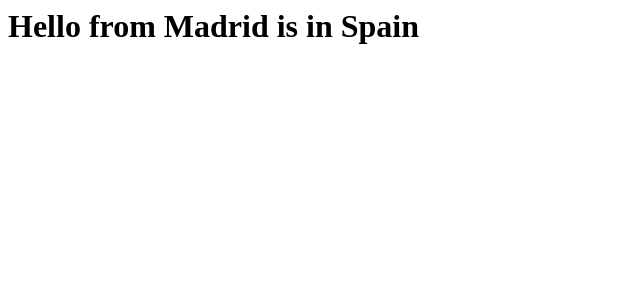
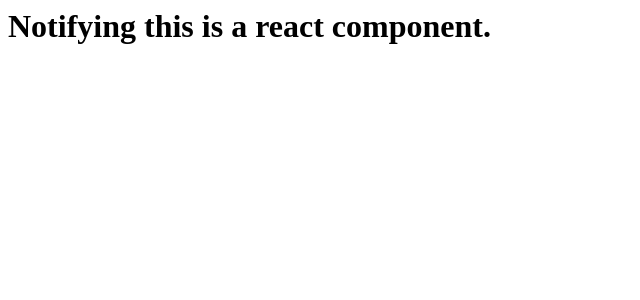
Before and after one commit to githubjack/Learnin-React, a React (Create React App) app: page / in a window 1280 px wide. Shown: the top 300 px of the page, without its empty margins (0-640 px from the left). Built offline with nearby package versions, Linux system fonts and the light colour scheme.

Commit message:
create a functional component

```diff
--- a/index.tsx
+++ b/index.tsx
@@ -6,15 +6,40 @@ import { createRoot } from 'react-dom/client';
 const rootElement = document.getElementById('root');
 const root = createRoot(rootElement);
 
+
+// example of JSX ( create a functional component return something and call it by tag name )
+function Hello() {
+  return <h1>Notifying this is a react component.</h1>
+}
+
+
+
 // example of acessing object properties in react
+/*
 let city = {
   name: 'Madrid',
-  country: 'Spain'
+  country: 'Spain',
+  region: 'central spain',
+  hotels: 4050,
+  clubs: 'Real and Athletico',
+  food: 'spanish souse'
+
 };
+*/
+
 root.render(
   <StrictMode>
     <div>
-      <h1>Hello from {city.name} is in {city.country}</h1>
+      {/**
+       *
+       *
+       *
+       * <h1>Hello from {city.name} is in {city.country}</h1>
+      <p>Enjoy your time in {city.region} where you have the choice of <strong>{city.hotels}</strong> to choose from.</p>
+      <p>If you are a <strong>Footie fan</strong> you have a choice {city.clubs} to check out, or get down to district <b>4</b> and enjoy some <strong>{city.food}</strong></p>
+      */}
+
+      <Hello />
     </div>
   </StrictMode>
 );
```
